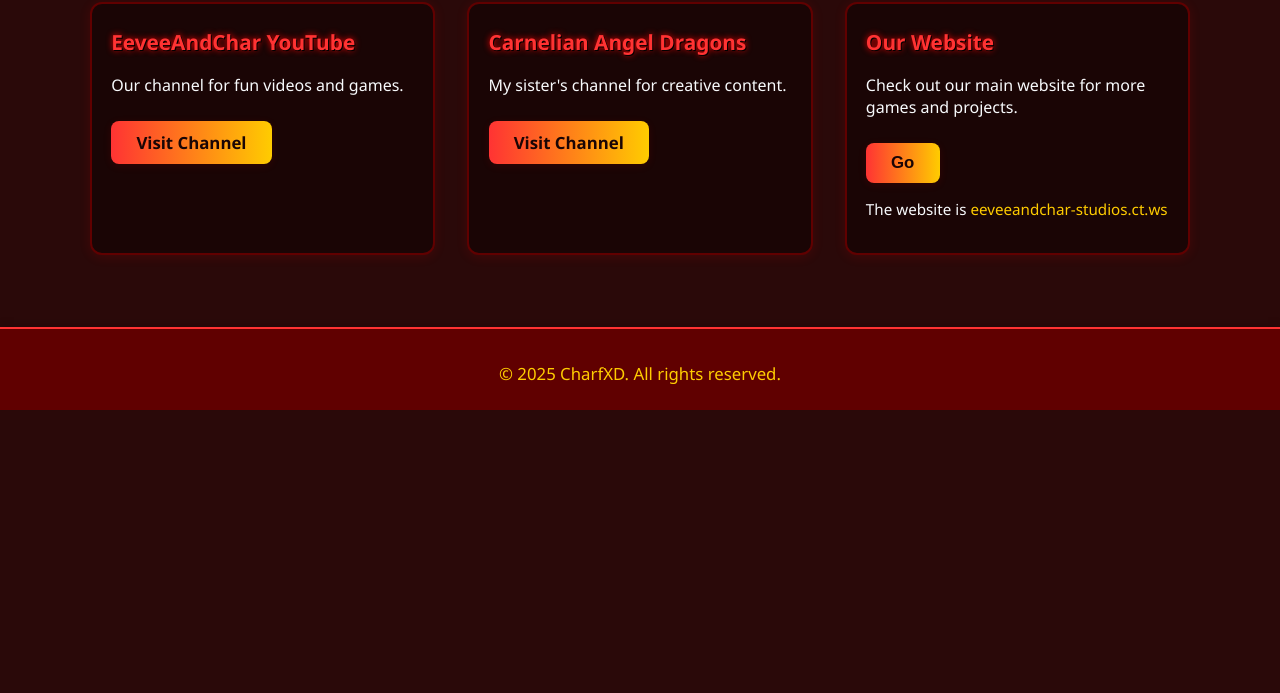
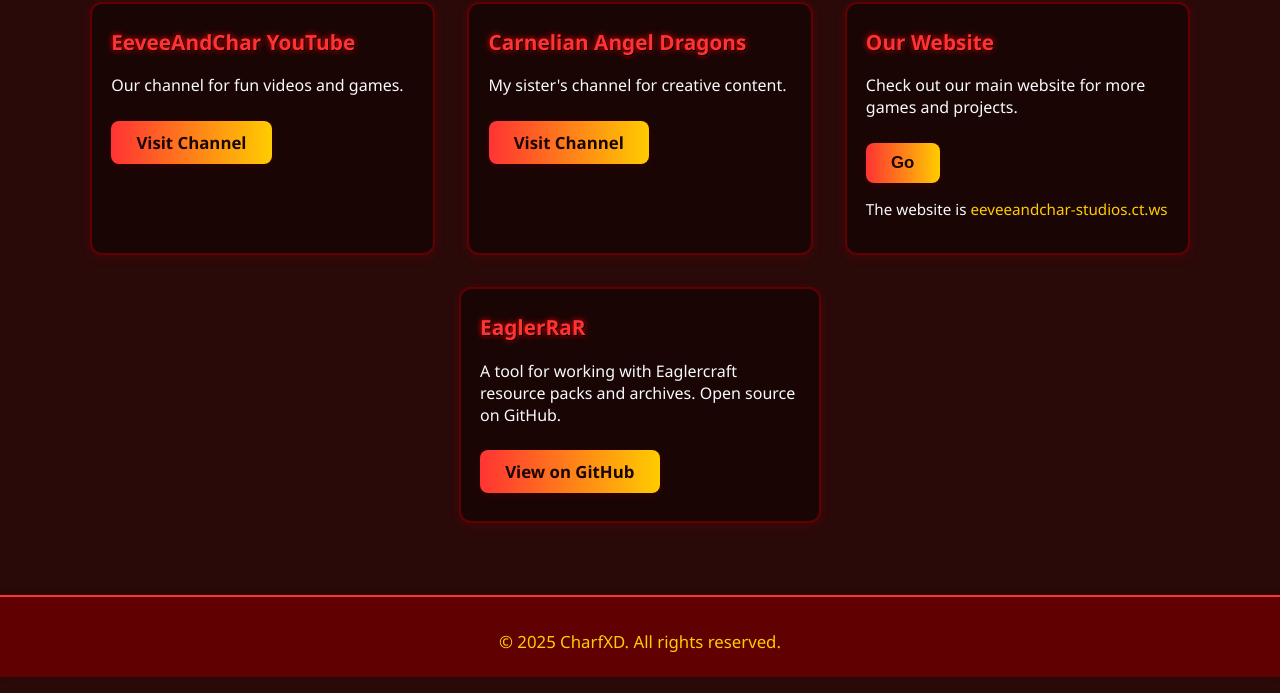
Before and after one commit to CharfXD/CharfXD.github.io, a plain HTML site: page index.html in a window 1280 px wide. Shown: the part 390-1083 px from the top of the page. Before the commit the page ends 800 px from the top, so only its background shows below. Drawn offline with Linux system fonts and the light colour scheme.

Commit message:
Add EaglerRaR

```diff
--- a/index.html
+++ b/index.html
@@ -42,6 +42,11 @@
                     <button id="go-btn" class="card-btn">Go</button>
                     <p class="note">The website is <a href="https://eeveeandchar-studios.ct.ws" target="_blank" rel="noopener">eeveeandchar-studios.ct.ws</a></p>
                 </div>
+                <div class="card">
+                    <h3>EaglerRaR</h3>
+                    <p>A tool for working with Eaglercraft resource packs and archives. Open source on GitHub.</p>
+                    <a href="https://github.com/CharfXD/EaglerRaR" target="_blank" rel="noopener" class="card-btn">View on GitHub</a>
+                </div>
             </div>
         </section>
     </main>
```
